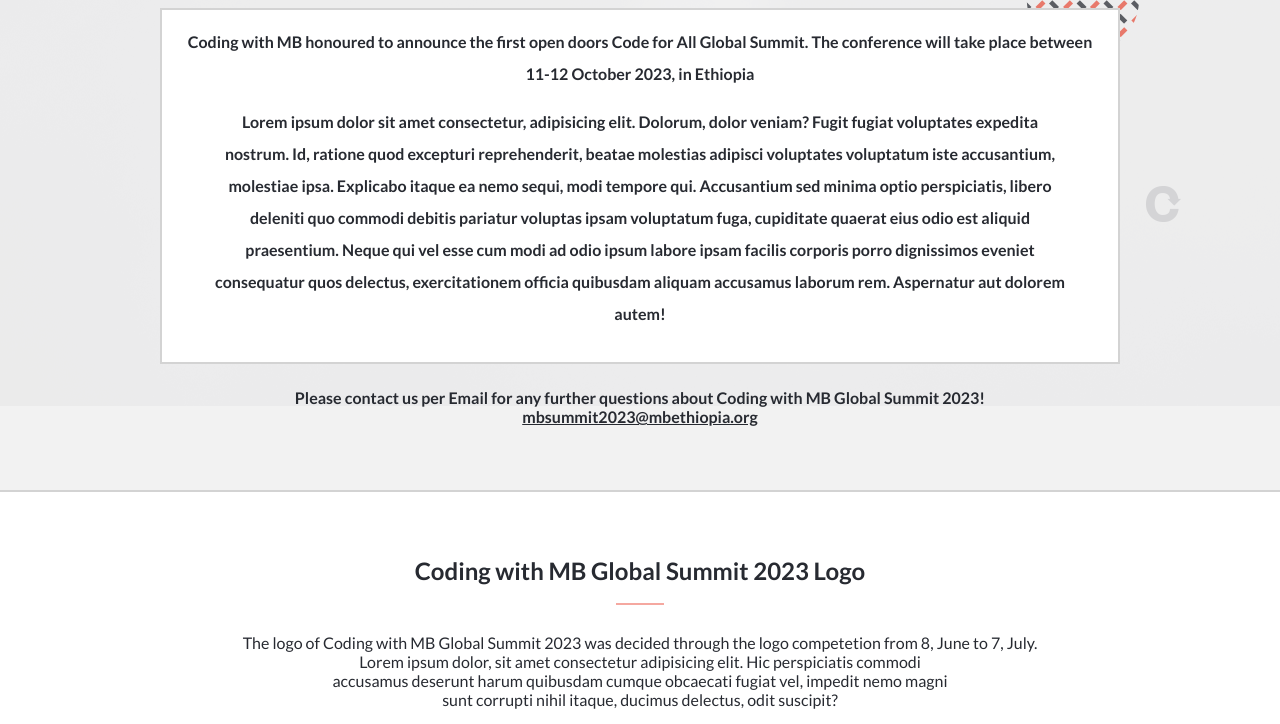
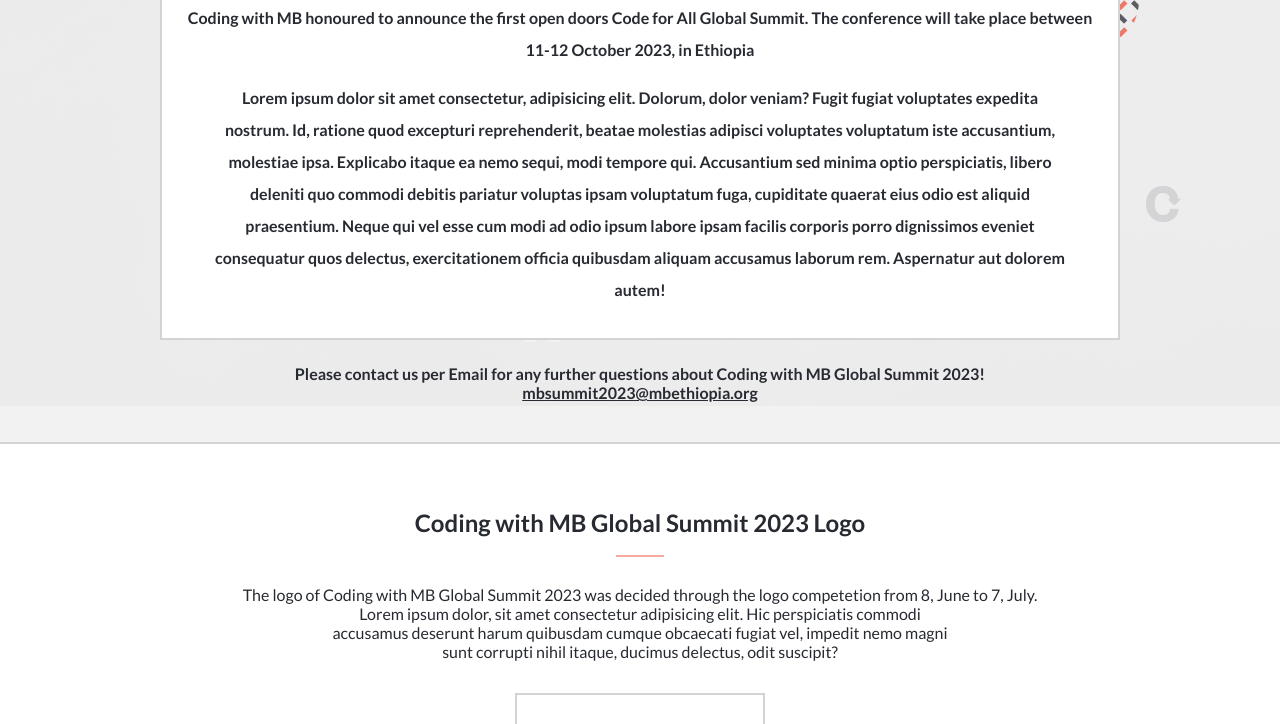
Before and after one commit to muhammedb8826/E-Learning-Project, a website: page about.html in a window 1280 px wide. Shown: the part 558-1282 px from the top of the page. Drawn offline with Linux system fonts and the light colour scheme.

Commit message:
Link destination fixed

```diff
--- a/about.html
+++ b/about.html
@@ -30,7 +30,7 @@
         <div class="bar3"></div>
       </div>
       <nav id="nav">
-        <div class="logo"><a href="/">Coding with MB</a></div>
+        <div class="logo"><a href="index.html">Coding with MB</a></div>
         <ul class="menu">
           <li><a href="index.html">Home</a></li>
           <li><a href="#program">Program</a></li>
@@ -119,7 +119,7 @@
       </ul>
     </section>
       <div class="logo-and-description">
-        <div class="logo"><a href="/">Coding with MB</a></div>
+        <div class="logo"><a href="about.html">Coding with MB</a></div>
         <div class="description">
           <p>2023 Coding with Muhammmed.B Some Rights Reserved</p>
           <p id="desktop">Lorem ipsum dolor sit amet consectetur adipisicing elit. Magnam, est! Ea, provident adipisci cum odit voluptas quam magni deleniti asperiores quaerat, non dolorum quisquam incidunt tempore modi. Mollitia, voluptatem consequatur!</p>
--- a/styles/style.css
+++ b/styles/style.css
@@ -153,13 +153,13 @@
 
 .title-and-description {
   color: var(--main-color-black);
-  padding: 4rem 1rem;
+  padding: 5rem 1rem;
   display: flex;
   flex-direction: column;
   justify-content: center;
   gap: 1rem;
   width: 100%;
-  height: 75%;
+  height: 100%;
 }
 
 .title-and-description .main-title {
@@ -555,12 +555,11 @@
   /* ************ main ******** */
 
   .title-and-description {
-    padding: 4rem 10em;
+    padding: 2.5rem 10rem;
     width: 100%;
     height: 100%;
     display: flex;
     justify-content: center;
-    gap: 1rem;
     align-items: flex-start;
   }
 
```
Also changed, not shown: index.html (+2 -2 lines).
